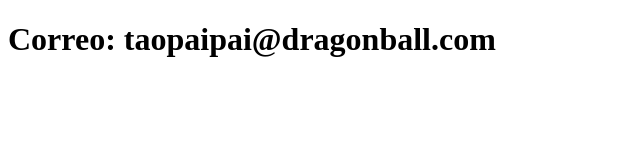
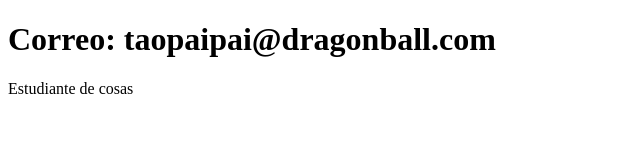
Before and after one commit to lvignola/Sistema-de-registro, a plain HTML site: page contacto.html in a window 1280 px wide. Shown: the whole page, without its empty margins (0-640 px from the left). Drawn offline with Linux system fonts and the light colour scheme.

Commit message:
actualizando el contacto

```diff
--- a/contacto.html
+++ b/contacto.html
@@ -7,5 +7,6 @@
 </head>
 <body>
     <h1>Correo: taopaipai@dragonball.com</h1>
+    <p>Estudiante de cosas</p>
 </body>
 </html>
```
